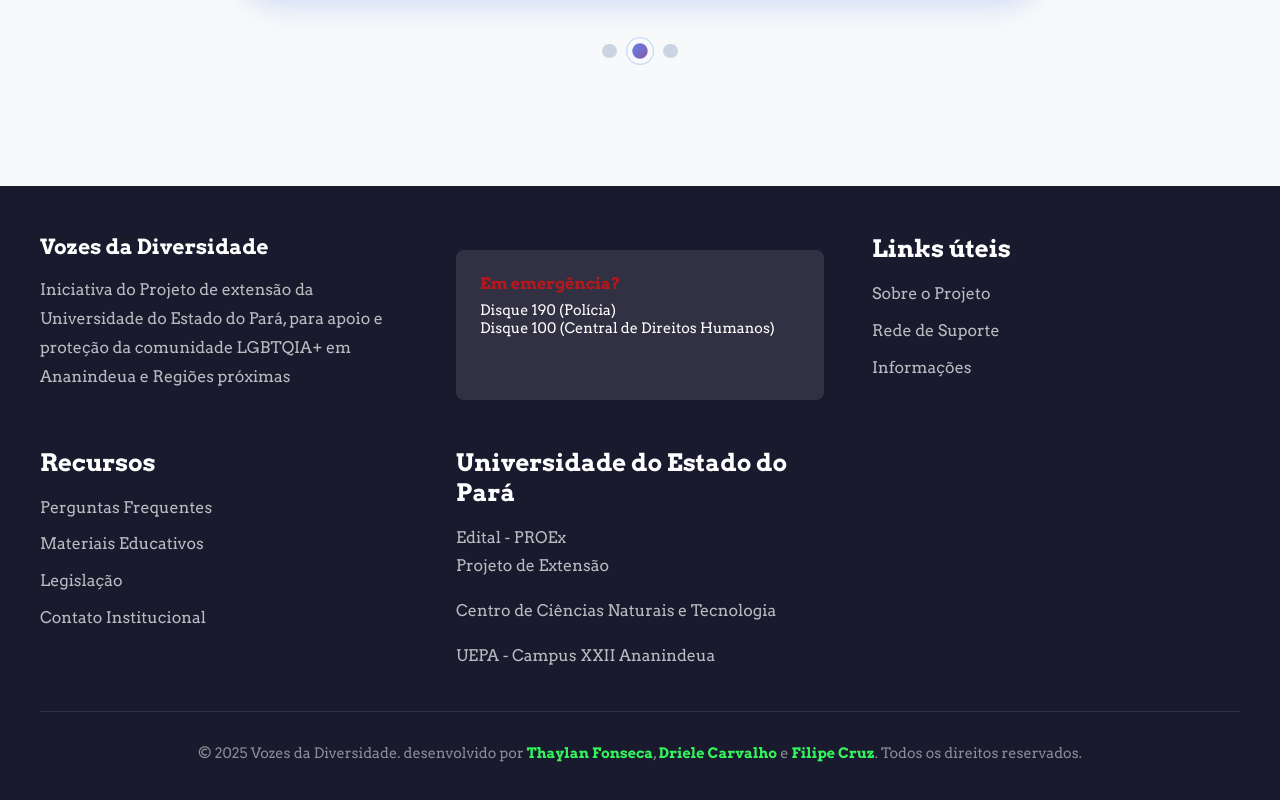
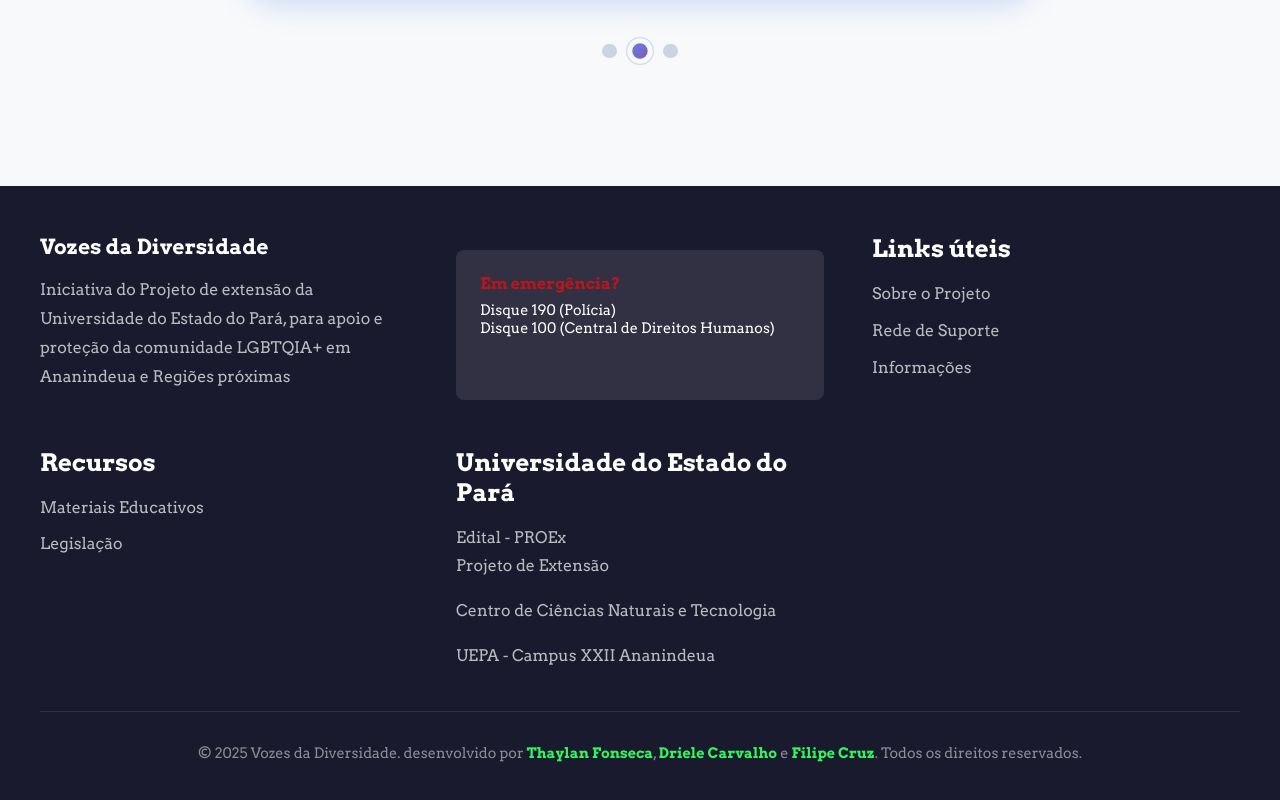
Before and after one commit to thaylanbf1/Vozes-da-Diversidade, a React (Vite) app in the folder vozes-diversidade/: page / in a window 1280 px wide. Shown: the part 3813-4613 px from the top of the page. Built offline with nearby package versions, Linux system fonts and the light colour scheme; a web font is replaced by a local one.

Commit message:
Adicionando links ao footer

```diff
--- a/vozes-diversidade/src/components/Footer/Footer.jsx
+++ b/vozes-diversidade/src/components/Footer/Footer.jsx
@@ -27,10 +27,8 @@
 
                 <div className="footer-section">
                     <h3>Recursos</h3>
-                        <a href="#faq">Perguntas Frequentes</a>
-                        <a href="#materiais">Materiais Educativos</a>
-                        <a href="#legislacao">Legislação</a>
-                        <a href="#contato">Contato Institucional</a>
+                        <a href="https://www.gov.br/mdh/pt-br/navegue-por-temas/lgbt/publicacoes/cartilhas?utm_source=chatgpt.com" target='_blank'>Materiais Educativos</a>
+                        <a href="https://direitoshumanos.dpu.def.br/legislacao-lgbtqiamais/?utm_source=chatgpt.com" target='_blank'>Legislação</a>
                 </div>
 
                 <div className="footer-section">
```
